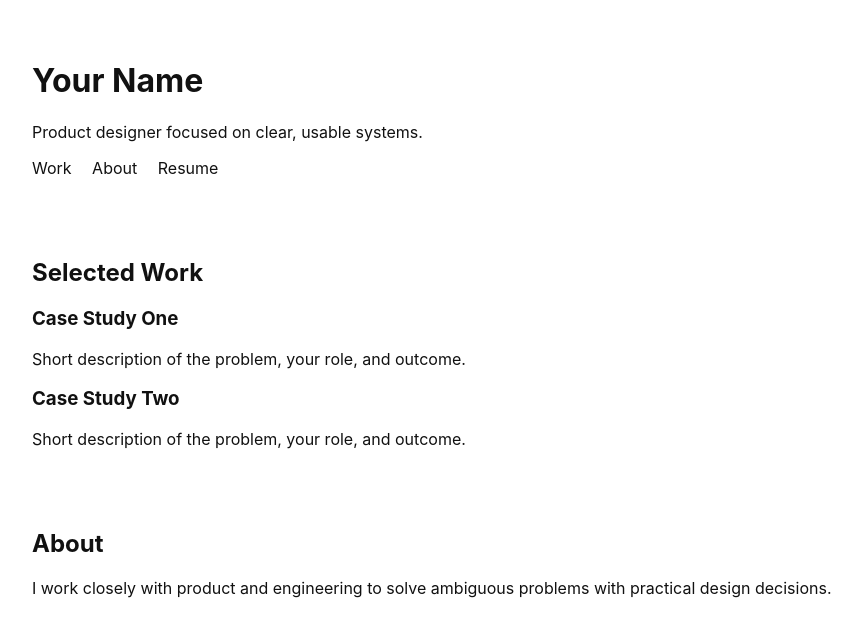
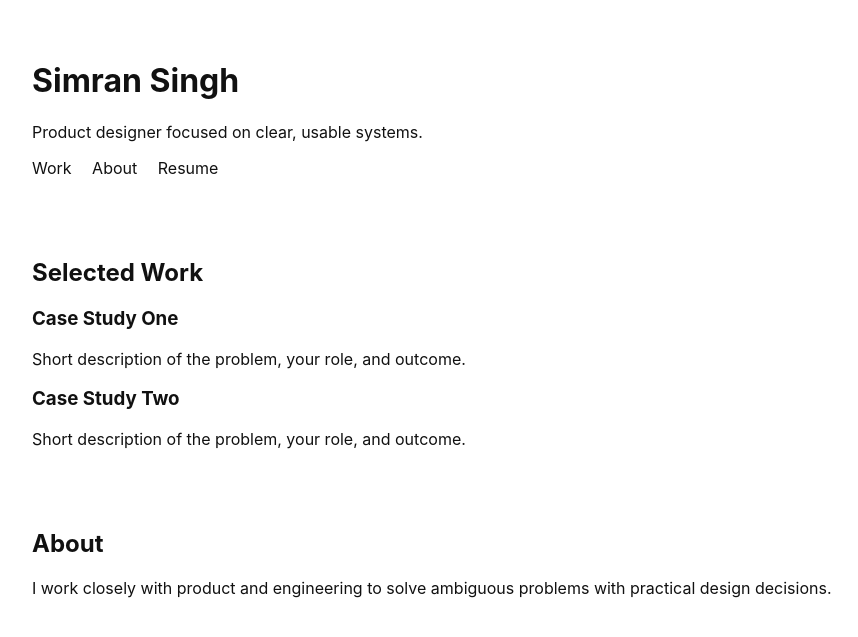
Before and after one commit to simraan9/simraan9.github.io, a Jekyll site: the page portfolio/index.html, which Jekyll copies as it is, in a window 1280 px wide. Shown: the top 637 px of the page, without its empty margins (158-1016 px from the left). Built offline with Jekyll 4.4.1, drawn with Linux system fonts in a browser that asks for light colours.

Commit message:
Update index.html

```diff
--- a/portfolio/index.html
+++ b/portfolio/index.html
@@ -3,13 +3,13 @@
 <head>
   <meta charset="UTF-8" />
   <meta name="viewport" content="width=device-width, initial-scale=1.0" />
-  <title>Your Name — Product Designer</title>
+  <title>Simran Singh — Product Designer</title>
   <link rel="stylesheet" href="style.css" />
 </head>
 <body>
 
   <header>
-    <h1>Your Name</h1>
+    <h1>Simran Singh</h1>
     <p>Product designer focused on clear, usable systems.</p>
     <nav>
       <a href="#work">Work</a>
```
